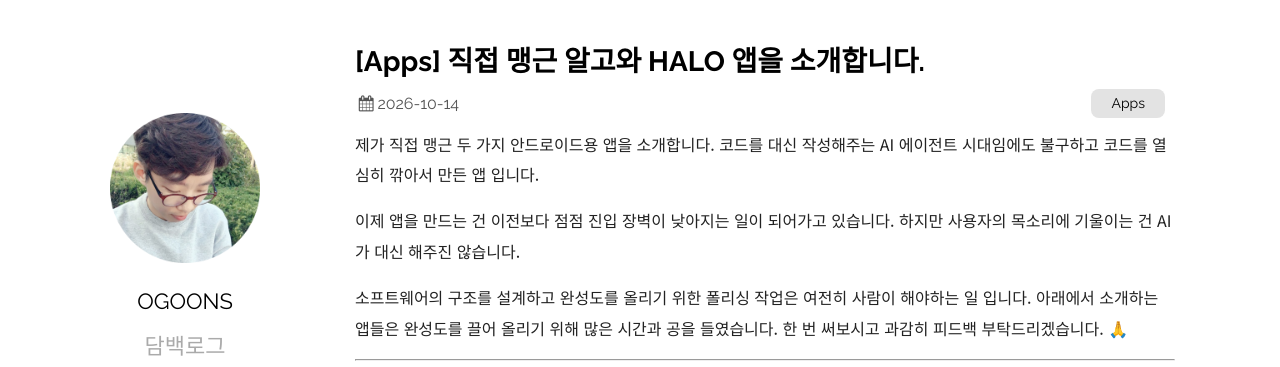
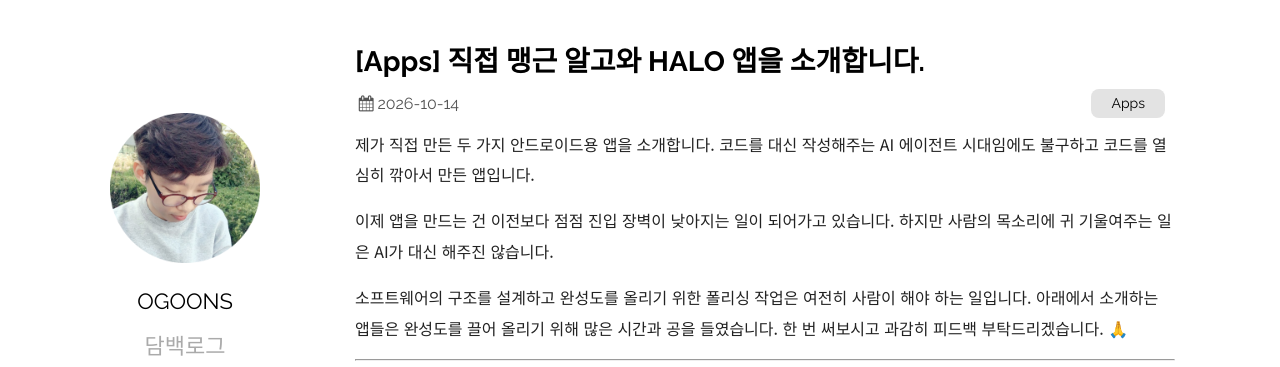
Before and after one commit to ogoons/ogoons.github.io, a Jekyll site: the page built from _posts/2026-10-14-apps-intro.md, in a window 1280 px wide and 900 px high. Shown: the top 367 px of the window. Built offline with Jekyll 4.4.1, drawn with Linux system fonts in a browser that asks for light colours; comment, search, counter and statistics services are not loaded.

Commit message:
앱 소개 글 맞춤법 수정
Co-Authored-By: Claude Sonnet 5.5 <noreply@anthropic.com>

````diff
--- a/_posts/2026-10-14-apps-intro.md
+++ b/_posts/2026-10-14-apps-intro.md
@@ -5,13 +5,13 @@ categories: Apps
 image: "/assets/images/algo-icon.png"
 ---
 
-제가 직접 맹근 두 가지 안드로이드용 앱을 소개합니다.
-코드를 대신 작성해주는 AI 에이전트 시대임에도 불구하고 코드를 열심히 깎아서 만든 앱 입니다.
+제가 직접 만든 두 가지 안드로이드용 앱을 소개합니다.
+코드를 대신 작성해주는 AI 에이전트 시대임에도 불구하고 코드를 열심히 깎아서 만든 앱입니다.
 
 이제 앱을 만드는 건 이전보다 점점 진입 장벽이 낮아지는 일이 되어가고 있습니다.
-하지만 사용자의 목소리에 기울이는 건 AI 가 대신 해주진 않습니다.
+하지만 사람의 목소리에 귀 기울여주는 일은 AI가 대신 해주진 않습니다.
 
-소프트웨어의 구조를 설계하고 완성도를 올리기 위한 폴리싱 작업은 여전히 사람이 해야하는 일 입니다.
+소프트웨어의 구조를 설계하고 완성도를 올리기 위한 폴리싱 작업은 여전히 사람이 해야 하는 일입니다.
 아래에서 소개하는 앱들은 완성도를 끌어 올리기 위해 많은 시간과 공을 들였습니다.
 한 번 써보시고 과감히 피드백 부탁드리겠습니다. 🙏
 
@@ -83,7 +83,9 @@ HALO는 화면 위에 달빛을 연상 시키는 따뜻한 색의 필터를 얹
 
 ## 알고 × HALO · 함께 쓰면 더 편해요
 
-> 알고 루틴에서 HALO의 야간 모드를 직접 제어할 수 있어요.
+```
+알고 루틴에서 HALO의 야간 모드를 직접 제어할 수 있어요.
+```
 
 알고의 동작 목록에서 **HALO 야간 모드**를 찾아서 추가해 보세요. 시간이나 특정 루틴을 구성해서 HALO를 자동으로 켜고 끌 수 있습니다.
 
````
